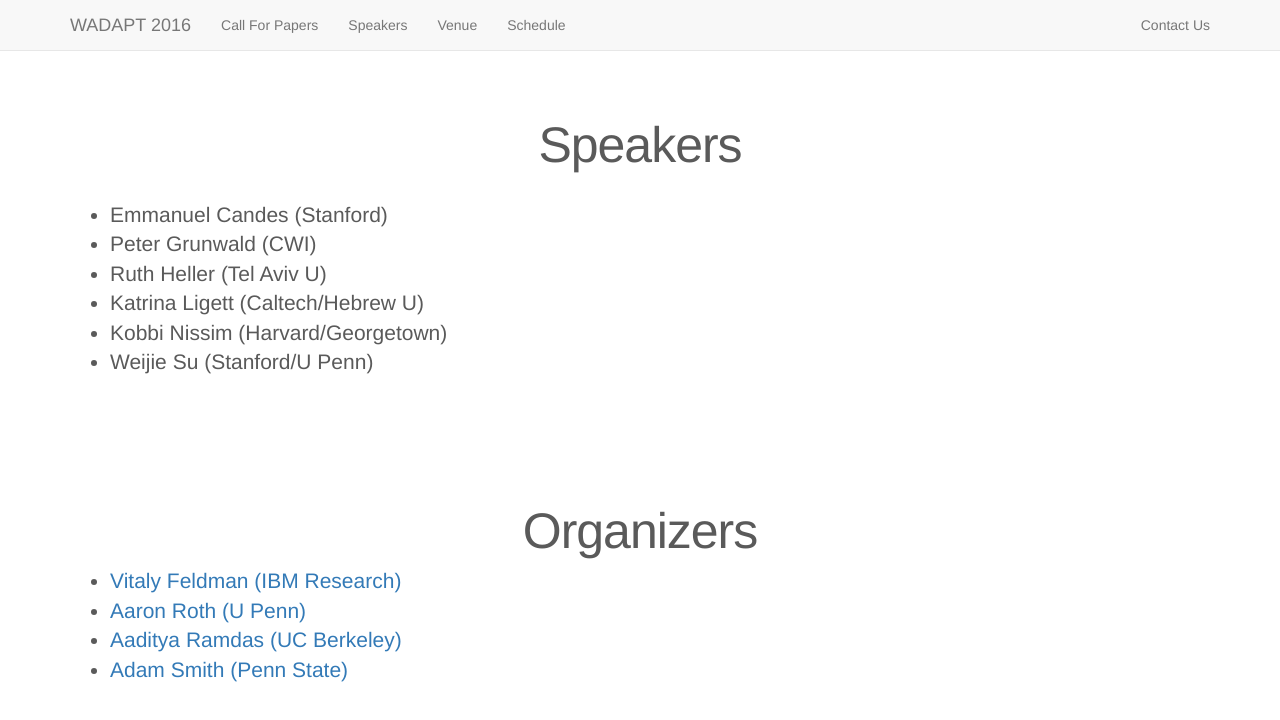
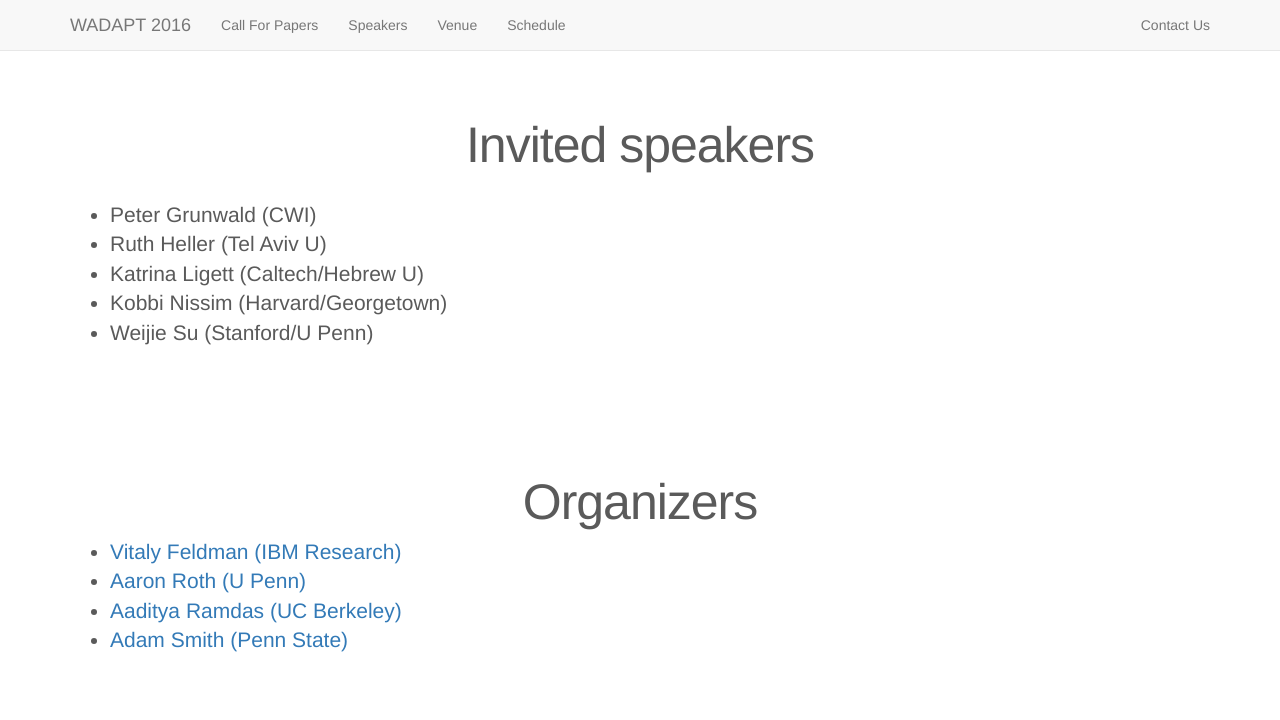
Before and after one commit to wadapt/wadapt.github.io, a plain HTML site: page speakers.html in a window 1280 px wide. Drawn offline with nearby package versions, Linux system fonts and the light colour scheme.

Commit message:
Workshop description update to this year

```diff
--- a/speakers.html
+++ b/speakers.html
@@ -53,12 +53,11 @@
 
 <a id="speakers">
 </a>
-<h1 class="featurette-heading extra-space">Speakers</h1>
+<h1 class="featurette-heading extra-space">Invited speakers</h1>
 
 	<div class="container lead">
 
 		<ul>
-		<li>Emmanuel Candes (Stanford) </li>
 		<li>Peter Grunwald (CWI) </li>
                 <li>Ruth Heller (Tel Aviv U)</li>
 		<li>Katrina Ligett (Caltech/Hebrew U)</li>
```
Also changed, not shown: index.html (+1 -1 lines).
